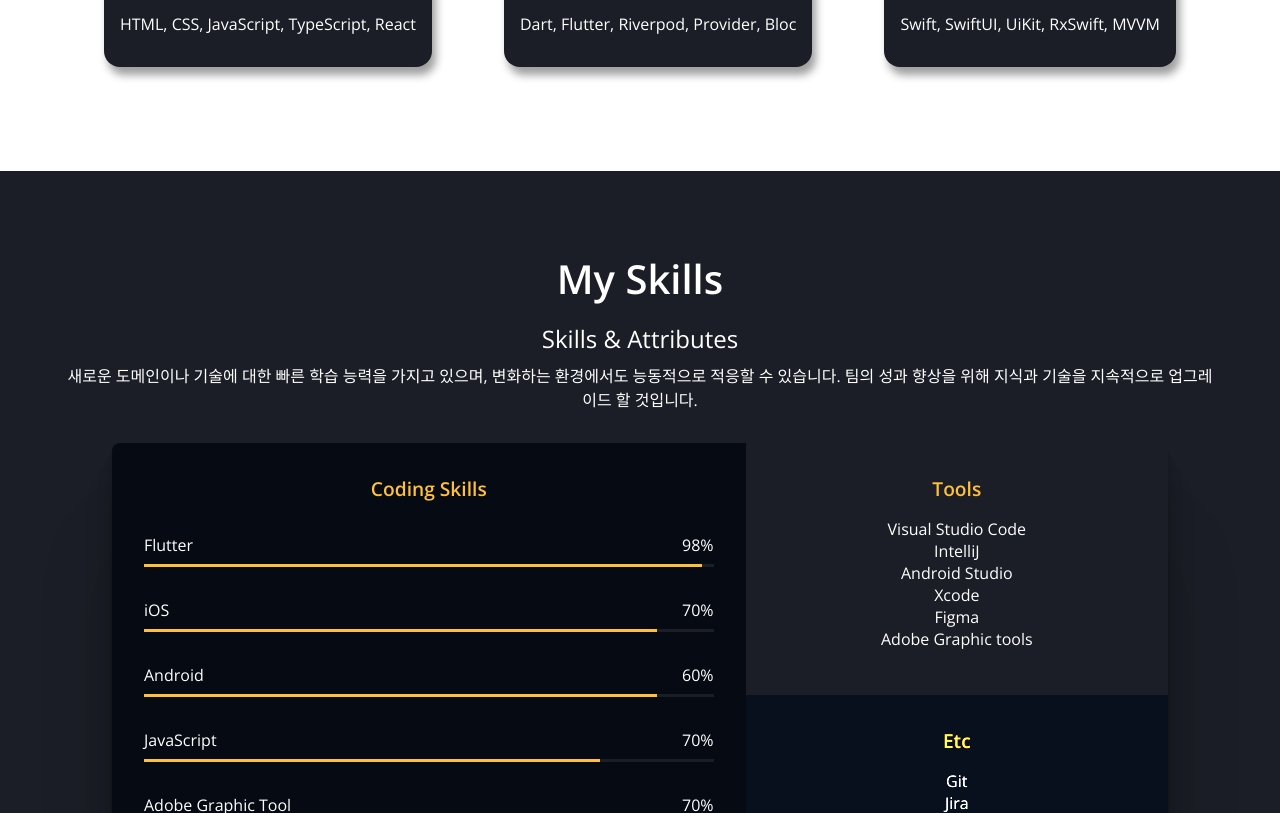
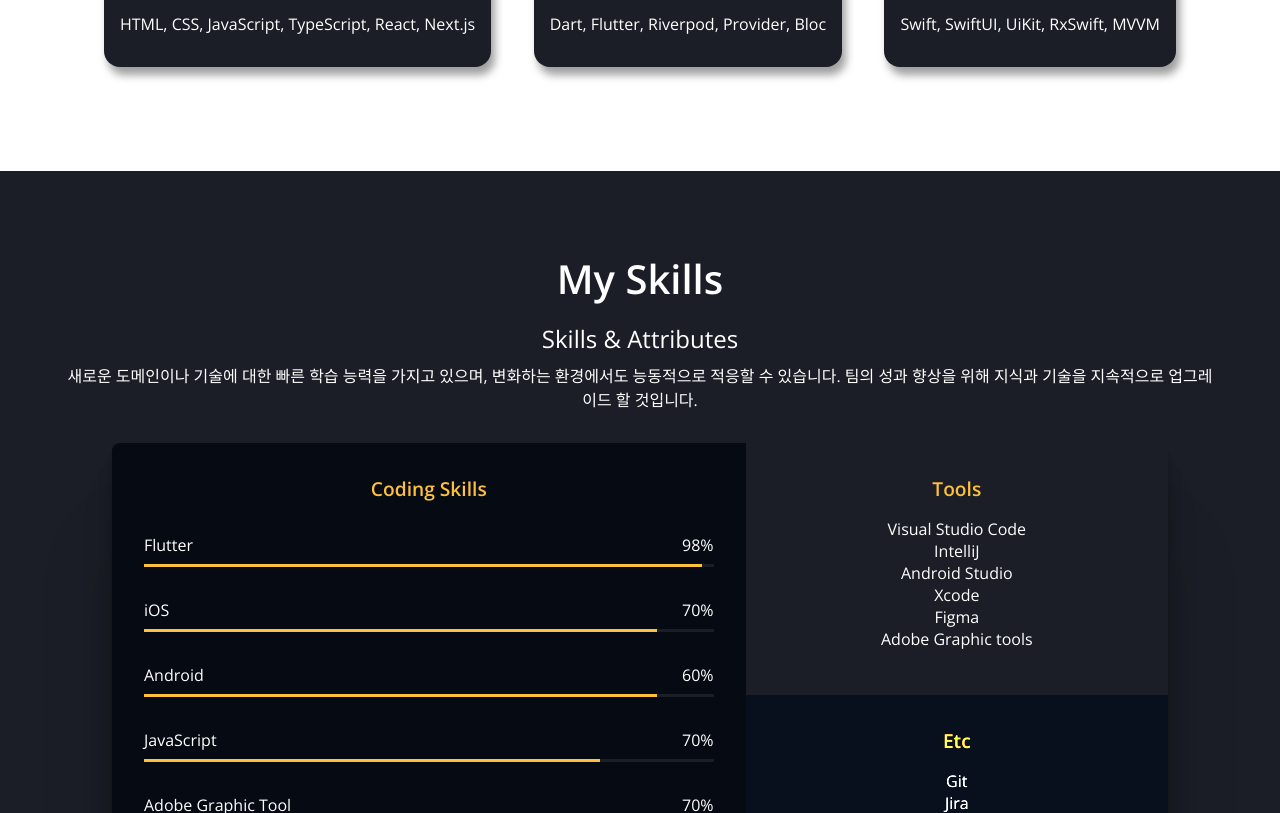
Before and after one commit to tawans/asherkim_portfolio, a plain HTML site: page index.html in a window 1280 px wide. Shown: the part 1389-2202 px from the top of the page. Drawn offline with nearby package versions, Linux system fonts and the light colour scheme.

Commit message:
Fix: next.js add

```diff
--- a/index.html
+++ b/index.html
@@ -106,7 +106,7 @@
           <li class="major">
             <i class="fa-brands fa-html5 major__icon"></i>
             <p class="major__title">Front-end</p>
-            <p>HTML, CSS, JavaScript, TypeScript, React</p>
+            <p>HTML, CSS, JavaScript, TypeScript, React, Next.js</p>
           </li>
           <li class="major">
             <i class="fa-solid fa-mobile major__icon"></i>
```
